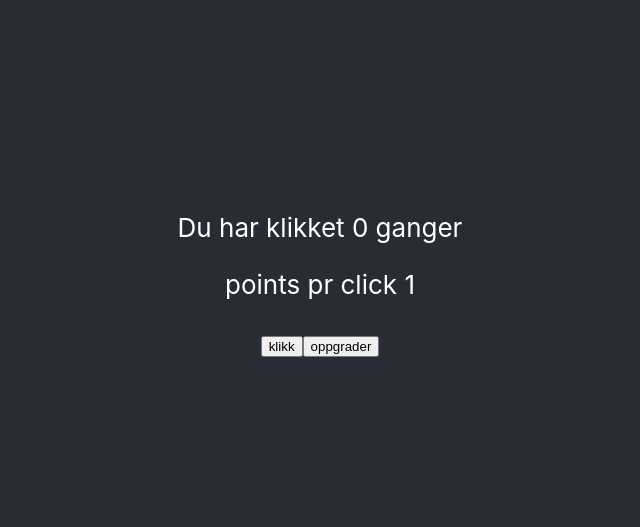
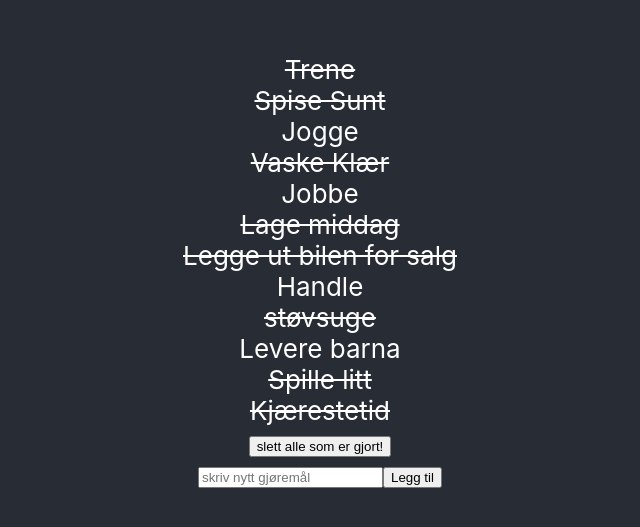
Before and after one commit to ThereseCamK/terje-oppgave, a React (Create React App) app: page / in a window 1280 px wide. Shown: the part 129-656 px from the top of the page, without its empty margins (320-960 px from the left). Built offline with nearby package versions, Linux system fonts and the light colour scheme.

Commit message:
toDoList
hentet insop fra nett, skal sette meg mer inn i hvordan det henger sammen

```diff
--- a/src/App.js
+++ b/src/App.js
@@ -1,13 +1,48 @@
+import React, {useState} from 'react';
+import data from './todoData.json';
+import './App.css';
+// import Clicker from './clickerHooks';
+import ToDoList from './toDoList';
+import ToDoForm from './toDoForm';
 
-import './App.css';
-import Clicker from './clickerHooks';
 
 function App() {
+  //toDoList må hete det samme som det gjør i toDoList.js (const ToDoList = ({toDoList}) => {)
+  const [toDoList, setToDoList ] = useState(data);
+
+    const handleToggle = (id) => {
+      let mapped = toDoList.map(task => {
+        return task.id == id ? { ...task, complete: !task.complete } : { ...task};
+      });
+      setToDoList(mapped);
+    }
+
+    const handleFilter = () => {
+      let filtered = toDoList.filter(task=> {
+        return !task.complete;
+      });
+      setToDoList(filtered);
+    }
+
+    const addNew = (userInput) => {
+      let copy = [...toDoList];
+      copy = [...copy, {id: toDoList.length +1, task: userInput, complete: false}];
+      setToDoList(copy)
+    }
+
+
+
   return (
     <div className="App">
       <header className="App-header">
 
-<Clicker></Clicker>
+
+       <ToDoList toDoList={toDoList}
+       handleToggle={handleToggle}
+       handleFilter={handleFilter}
+       />
+       <ToDoForm addNew={addNew}></ToDoForm>
+
 
 
       </header>
@@ -15,4 +50,5 @@ function App() {
   );
 }
 
+
 export default App;
--- a/src/index.css
+++ b/src/index.css
@@ -11,3 +11,9 @@ code {
   font-family: source-code-pro, Menlo, Monaco, Consolas, 'Courier New',
     monospace;
 }
+.line{
+  text-decoration: line-through;
+}
+.todo {
+  cursor: pointer;
+}
--- /dev/null
+++ b/src/toDoForm.js
@@ -0,0 +1,28 @@
+import React, { useState } from 'react';
+
+const ToDoForm = ({addNew}) => {
+    const [userInput, setUserInput] = useState('');
+
+    const handleChange = (e)=>{
+        setUserInput(e.currentTarget.value);
+    }
+
+    const handleSubmit = (e) =>{
+        e.preventDefault();
+        addNew(userInput);
+        setUserInput('');
+
+    }
+
+    return(
+        <form onSubmit={handleSubmit}>
+            <input value={userInput}
+            type="text"
+            onChange={handleChange}
+            placeholder="skriv nytt gjøremål"></input>
+            <button> Legg til</button>
+        </form>
+    )
+}
+
+export default ToDoForm;
--- /dev/null
+++ b/src/toDoList.js
@@ -0,0 +1,20 @@
+import React from "react";
+import ToDo from './todo';
+
+const ToDoList = ({toDoList, handleToggle, handleFilter}) => {
+    return (
+        <div>
+            {toDoList.map(todo=> {
+                return(
+                    <ToDo todo={todo}
+                     handleToggle={handleToggle}
+                     handleFilter={handleFilter}/>
+                )
+            })}
+            <button
+            onClick={handleFilter}>
+            slett alle som er gjort!</button>
+        </div>
+    )
+}
+export default ToDoList;
--- /dev/null
+++ b/src/todo.js
@@ -0,0 +1,21 @@
+import React from 'react';
+
+const ToDo = ({todo, handleToggle}) => {
+
+    const handleClick = (e) => {
+        e.preventDefault()
+        handleToggle(e.currentTarget.id)
+    }
+
+    return (
+        <div id={todo.id}
+        key={todo.id + todo.task}
+        name="todo" value={todo.id}
+        onClick={handleClick}
+        className={todo.complete ? "todo line" : "todo"}>
+            {todo.task}
+        </div>
+    );
+};
+
+export default ToDo;
--- /dev/null
+++ b/src/todoData.json
@@ -0,0 +1,49 @@
+[{
+    "id": 1,
+    "task": "Trene",
+    "complete": true
+  }, {
+    "id": 2,
+    "task": "Spise Sunt",
+    "complete": true
+  }, {
+    "id": 3,
+    "task": "Jogge",
+    "complete": false
+  }, {
+    "id": 4,
+    "task": "Vaske Klær",
+    "complete": true
+  }, {
+    "id": 5,
+    "task": "Jobbe",
+    "complete": false
+  }, {
+    "id": 6,
+    "task": "Lage middag",
+    "complete": true
+  }, {
+    "id": 7,
+    "task": "Legge ut bilen for salg",
+    "complete": true
+  }, {
+    "id": 8,
+    "task": "Handle",
+    "complete": false
+  }, {
+    "id": 9,
+    "task": "støvsuge",
+    "complete": true
+  }, {
+    "id": 10,
+    "task": "Levere barna",
+    "complete": false
+  }, {
+    "id": 11,
+    "task": "Spille litt",
+    "complete": true
+  }, {
+    "id": 12,
+    "task": "Kjærestetid",
+    "complete": true
+  }]
```
